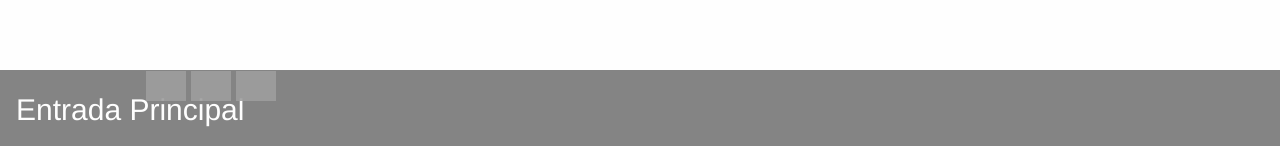
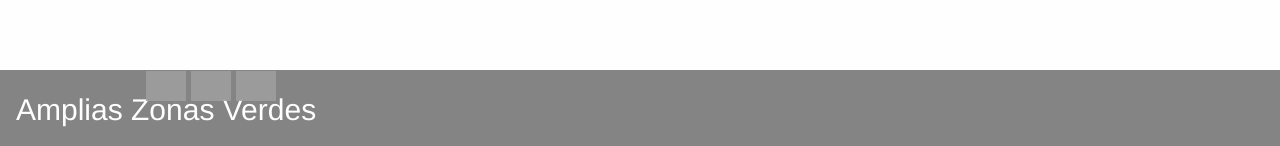
Before and after one commit to dvelagui/Finca, a plain HTML site: page index.html in a window 1280 px wide. Shown: the part 654-800 px from the top of the page. Drawn offline with Linux system fonts and the light colour scheme; grey boxes are pictures that could not be loaded.

Commit message:
Update index.html

```diff
--- a/index.html
+++ b/index.html
@@ -146,8 +146,8 @@
                     </li>
                     <li class="orbit-slide">
                       <figure class="orbit-figure">
-                        <img class="orbit-image" src="images/entrada.jpg" alt="Entrada buganvilla">
-                        <figcaption class="orbit-caption">Entrada Principal</figcaption>
+                        <img class="orbit-image" src="images/Amplias Zonas Verdes.jpg" alt="Zonas Verdes">
+                        <figcaption class="orbit-caption">Amplias Zonas Verdes</figcaption>
                       </figure>
                     </li>
                     <li class="orbit-slide">
```
